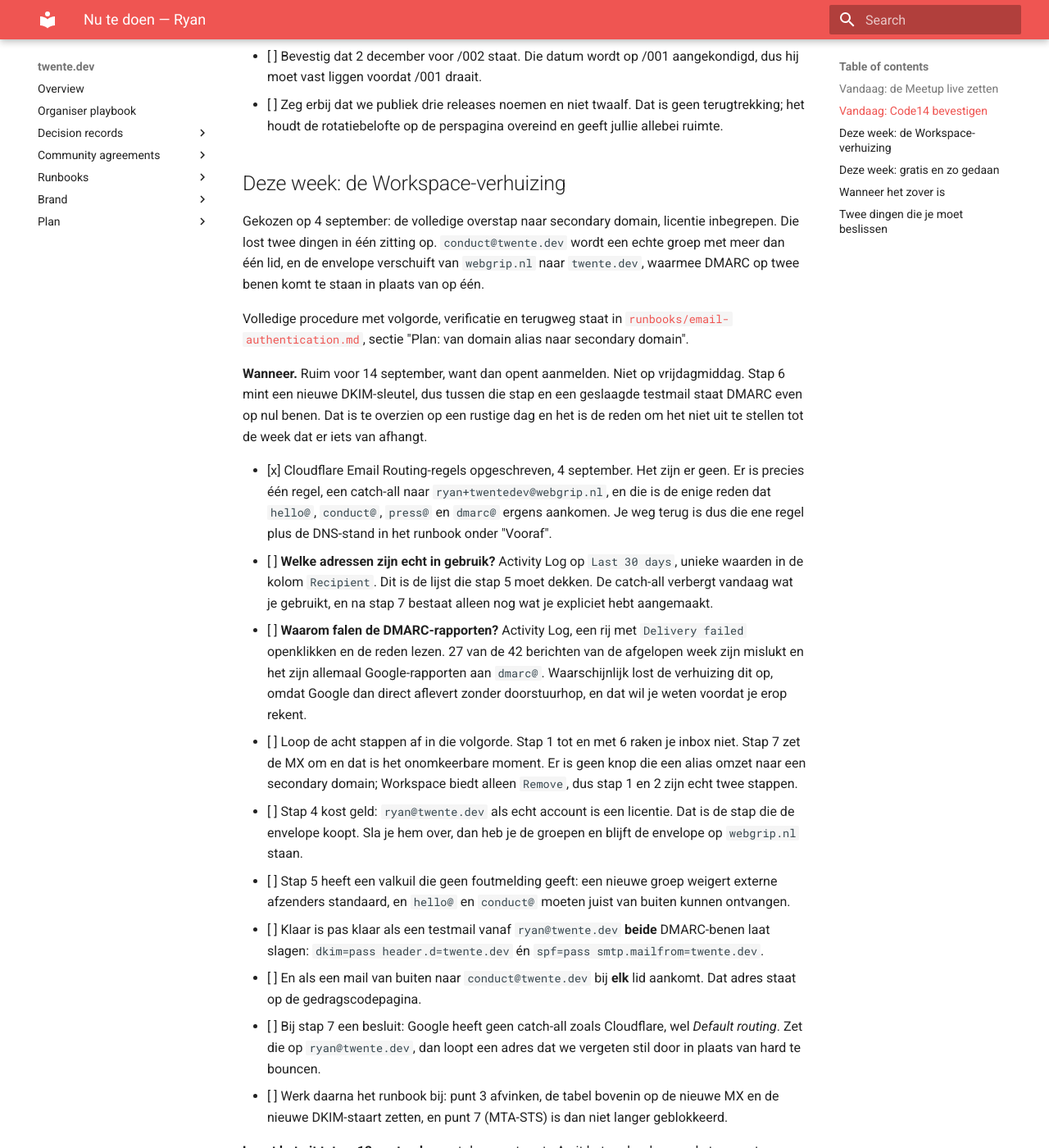
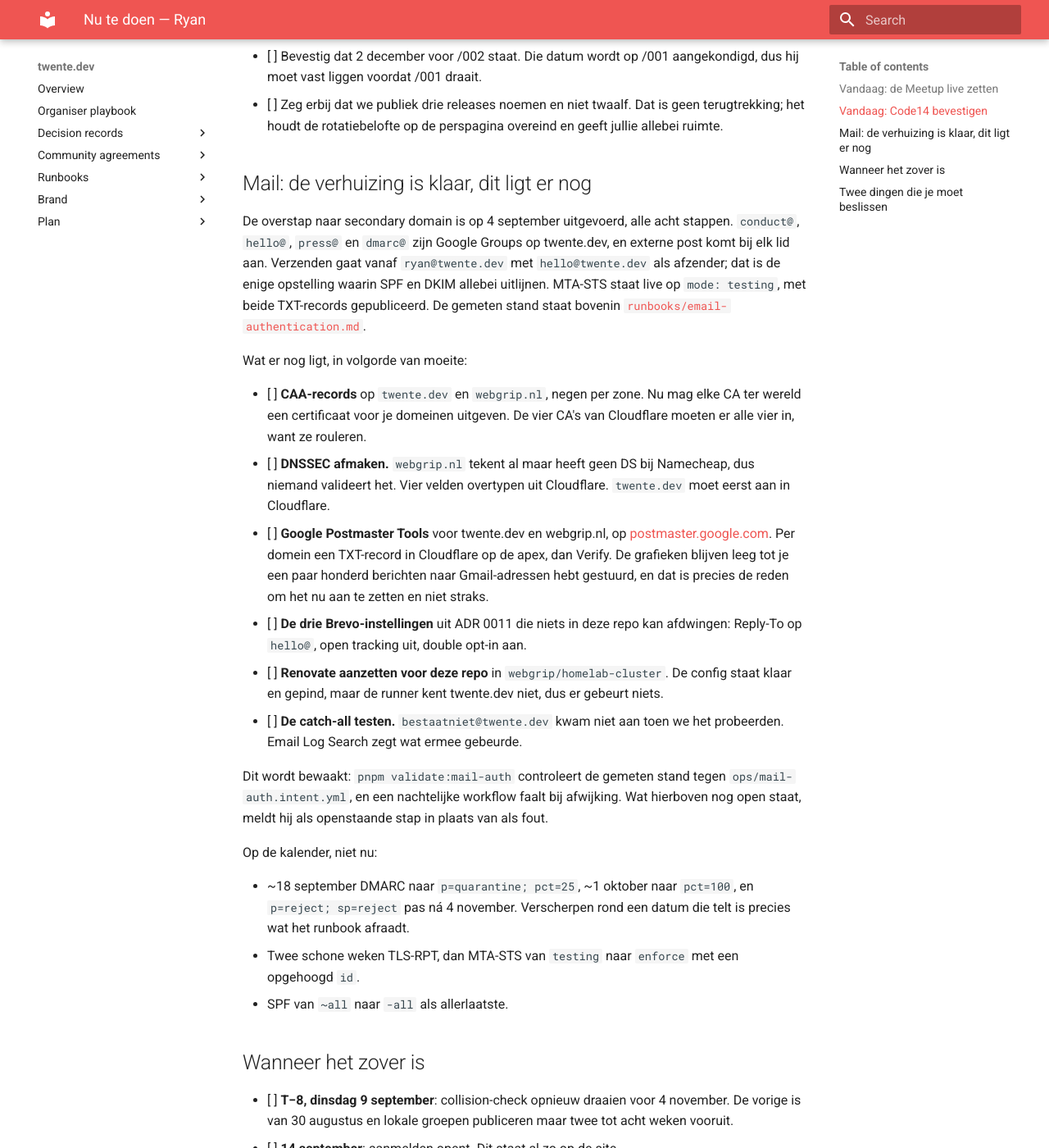
Before and after one commit to webgrip/twente.dev, an MkDocs documentation site: the page built from docs/plan/nu-te-doen.md, in a window 1280 px wide and 1400 px high, scrolled down 1024 px. Shown: the whole window at 82% size. Built offline with MkDocs 1.6.1 and Material for MkDocs 9.7.7, drawn with Linux system fonts in a browser that asks for light colours; some of the changed text lies outside the part shown.

Commit message:
docs(mail): de plandocumenten liepen achter op wat er staat
nu-te-doen.md kondigde de Workspace-verhuizing nog aan als werk voor deze week,
terwijl hij gisteren is uitgevoerd. Het document zegt over zichzelf dat het een
werklijst is en geen archief, dus de sectie is vervangen door wat er echt nog
ligt: CAA, DNSSEC afmaken, Postmaster Tools, de drie Brevo-instellingen, Renovate
aanzetten in homelab-cluster, en de catch-all die nooit aankwam.

De sectie "gratis en zo gedaan" bevatte alleen nog Postmaster Tools en is
opgegaan in die lijst, met de rijkere tekst behouden.

In het runbook staat MTA-STS nu als live in mode: testing in plaats van als half
uitgeleverd, met de enige resterende stap en waarom het id omhoog moet. En de
drift-bewaking stond er nog als goed idee voor later terwijl hij draait.

Co-Authored-By: Claude Opus 5 (1M context) <noreply@anthropic.com>

```diff
--- a/docs/plan/nu-te-doen.md
+++ b/docs/plan/nu-te-doen.md
@@ -42,74 +42,49 @@ aanmelden op 14 september opent zonder dat er iets achter zit.
       terugtrekking; het houdt de rotatiebelofte op de perspagina overeind en
       geeft jullie allebei ruimte.
 
-## Deze week: de Workspace-verhuizing
+## Mail: de verhuizing is klaar, dit ligt er nog
 
-Gekozen op 4 september: de volledige overstap naar secondary domain, licentie
-inbegrepen. Die lost twee dingen in één zitting op. `conduct@twente.dev` wordt
-een echte groep met meer dan één lid, en de envelope verschuift van `webgrip.nl`
-naar `twente.dev`, waarmee DMARC op twee benen komt te staan in plaats van op
-één.
+De overstap naar secondary domain is op 4 september uitgevoerd, alle acht stappen.
+`conduct@`, `hello@`, `press@` en `dmarc@` zijn Google Groups op twente.dev, en
+externe post komt bij elk lid aan. Verzenden gaat vanaf `ryan@twente.dev` met
+`hello@twente.dev` als afzender; dat is de enige opstelling waarin SPF en DKIM
+allebei uitlijnen. MTA-STS staat live op `mode: testing`, met beide TXT-records
+gepubliceerd. De gemeten stand staat bovenin
+[`runbooks/email-authentication.md`](../runbooks/email-authentication.md).
 
-Volledige procedure met volgorde, verificatie en terugweg staat in
-[`runbooks/email-authentication.md`](../runbooks/email-authentication.md),
-sectie "Plan: van domain alias naar secondary domain".
+Wat er nog ligt, in volgorde van moeite:
 
-**Wanneer.** Ruim voor 14 september, want dan opent aanmelden. Niet op
-vrijdagmiddag. Stap 6 mint een nieuwe DKIM-sleutel, dus tussen die stap en een
-geslaagde testmail staat DMARC even op nul benen. Dat is te overzien op een
-rustige dag en het is de reden om het niet uit te stellen tot de week dat er
-iets van afhangt.
-
-- [x] Cloudflare Email Routing-regels opgeschreven, 4 september. Het zijn er
-      geen. Er is precies één regel, een catch-all naar
-      `ryan+twentedev@webgrip.nl`, en die is de enige reden dat `hello@`,
-      `conduct@`, `press@` en `dmarc@` ergens aankomen. Je weg terug is dus die
-      ene regel plus de DNS-stand in het runbook onder "Vooraf".
-- [ ] **Welke adressen zijn echt in gebruik?** Activity Log op `Last 30 days`,
-      unieke waarden in de kolom `Recipient`. Dit is de lijst die stap 5 moet
-      dekken. De catch-all verbergt vandaag wat je gebruikt, en na stap 7
-      bestaat alleen nog wat je expliciet hebt aangemaakt.
-- [ ] **Waarom falen de DMARC-rapporten?** Activity Log, een rij met
-      `Delivery failed` openklikken en de reden lezen. 27 van de 42 berichten
-      van de afgelopen week zijn mislukt en het zijn allemaal Google-rapporten
-      aan `dmarc@`. Waarschijnlijk lost de verhuizing dit op, omdat Google dan
-      direct aflevert zonder doorstuurhop, en dat wil je weten voordat je erop
-      rekent.
-- [ ] Loop de acht stappen af in die volgorde. Stap 1 tot en met 6 raken je
-      inbox niet. Stap 7 zet de MX om en dat is het onomkeerbare moment. Er is
-      geen knop die een alias omzet naar een secondary domain; Workspace biedt
-      alleen `Remove`, dus stap 1 en 2 zijn echt twee stappen.
-- [ ] Stap 4 kost geld: `ryan@twente.dev` als echt account is een licentie. Dat
-      is de stap die de envelope koopt. Sla je hem over, dan heb je de groepen
-      en blijft de envelope op `webgrip.nl` staan.
-- [ ] Stap 5 heeft een valkuil die geen foutmelding geeft: een nieuwe groep
-      weigert externe afzenders standaard, en `hello@` en `conduct@` moeten
-      juist van buiten kunnen ontvangen.
-- [ ] Klaar is pas klaar als een testmail vanaf `ryan@twente.dev` **beide**
-      DMARC-benen laat slagen: `dkim=pass header.d=twente.dev` én
-      `spf=pass smtp.mailfrom=twente.dev`.
-- [ ] En als een mail van buiten naar `conduct@twente.dev` bij **elk** lid
-      aankomt. Dat adres staat op de gedragscodepagina.
-- [ ] Bij stap 7 een besluit: Google heeft geen catch-all zoals Cloudflare, wel
-      _Default routing_. Zet die op `ryan@twente.dev`, dan loopt een adres dat we
-      vergeten stil door in plaats van hard te bouncen.
-- [ ] Werk daarna het runbook bij: punt 3 afvinken, de tabel bovenin op de
-      nieuwe MX en de nieuwe DKIM-staart zetten, en punt 7 (MTA-STS) is dan niet
-      langer geblokkeerd.
-
-**Loopt het uit tot na 12 september**, zet dan eerst route A uit het runbook neer
-als tussenstap, zodat `conduct@` twee mensen bereikt voordat aanmelden opent: een
-groep op webgrip.nl waar de bestaande Cloudflare-regel naar wijst. Een paar
-minuten werk, in een paar minuten terug te draaien, en de verhuizing kan daarna
-alsnog.
-
-## Deze week: gratis en zo gedaan
-
+- [ ] **CAA-records** op `twente.dev` en `webgrip.nl`, negen per zone. Nu mag elke
+      CA ter wereld een certificaat voor je domeinen uitgeven. De vier CA's van
+      Cloudflare moeten er alle vier in, want ze rouleren.
+- [ ] **DNSSEC afmaken.** `webgrip.nl` tekent al maar heeft geen DS bij Namecheap,
+      dus niemand valideert het. Vier velden overtypen uit Cloudflare.
+      `twente.dev` moet eerst aan in Cloudflare.
 - [ ] **Google Postmaster Tools** voor twente.dev en webgrip.nl, op
       [postmaster.google.com](https://postmaster.google.com). Per domein een
       TXT-record in Cloudflare op de apex, dan Verify. De grafieken blijven leeg
-      tot je een paar honderd berichten naar Gmail-adressen hebt gestuurd, en
-      dat is precies de reden om het nu aan te zetten en niet straks.
+      tot je een paar honderd berichten naar Gmail-adressen hebt gestuurd, en dat
+      is precies de reden om het nu aan te zetten en niet straks.
+- [ ] **De drie Brevo-instellingen** uit ADR 0011 die niets in deze repo kan
+      afdwingen: Reply-To op `hello@`, open tracking uit, double opt-in aan.
+- [ ] **Renovate aanzetten voor deze repo** in `webgrip/homelab-cluster`. De
+      config staat klaar en gepind, maar de runner kent twente.dev niet, dus er
+      gebeurt niets.
+- [ ] **De catch-all testen.** `bestaatniet@twente.dev` kwam niet aan toen we het
+      probeerden. Email Log Search zegt wat ermee gebeurde.
+
+Dit wordt bewaakt: `pnpm validate:mail-auth` controleert de gemeten stand tegen
+`ops/mail-auth.intent.yml`, en een nachtelijke workflow faalt bij afwijking. Wat
+hierboven nog open staat, meldt hij als openstaande stap in plaats van als fout.
+
+Op de kalender, niet nu:
+
+- ~18 september DMARC naar `p=quarantine; pct=25`, ~1 oktober naar `pct=100`, en
+  `p=reject; sp=reject` pas ná 4 november. Verscherpen rond een datum die telt is
+  precies wat het runbook afraadt.
+- Twee schone weken TLS-RPT, dan MTA-STS van `testing` naar `enforce` met een
+  opgehoogd `id`.
+- SPF van `~all` naar `-all` als allerlaatste.
 
 ## Wanneer het zover is
 
```
Also changed, not shown: docs/runbooks/email-authentication.md (+17 -12 lines).
